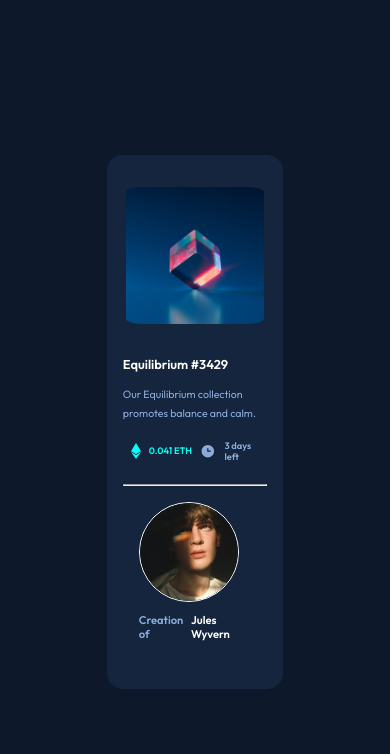
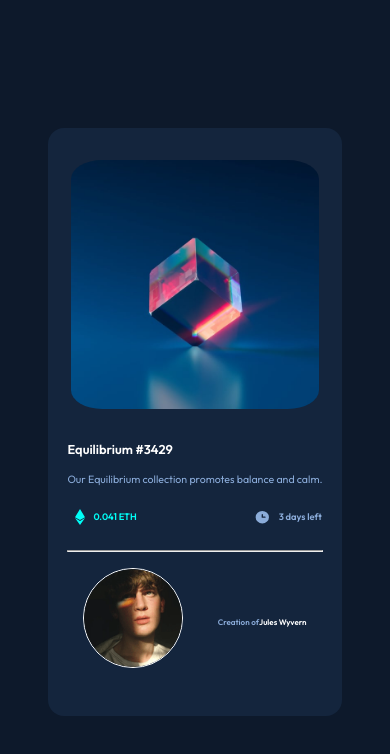
Before and after one commit to roseandlily33/NFT-Product-Preview-Card, a plain HTML site: page index.html in a window 390 px wide. Drawn offline with Linux system fonts and the light colour scheme.

Commit message:
Finished

```diff
--- a/style.css
+++ b/style.css
@@ -125,6 +125,7 @@ hr{
 @media screen and (max-width: 500px) {
     .container{
         padding: 1em;
+        max-width: 100%;
 
     }
     h1{
@@ -155,11 +156,11 @@ hr{
 
     .user{
         display: flex;
-        flex-direction: column;
+        flex-direction: row;
         padding: 1em;
     }
     .user h4{
-        font-size: 0.7em;
+        font-size: 0.5em;
         padding-top: 1em;
     }
     .user img{
```
